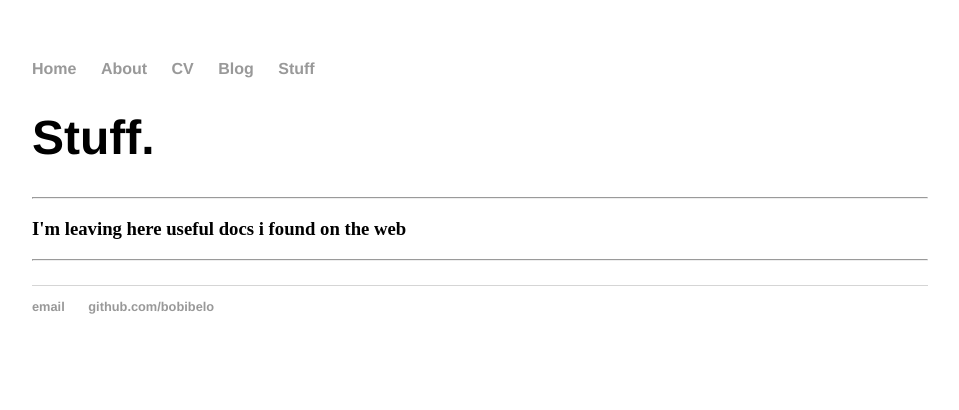
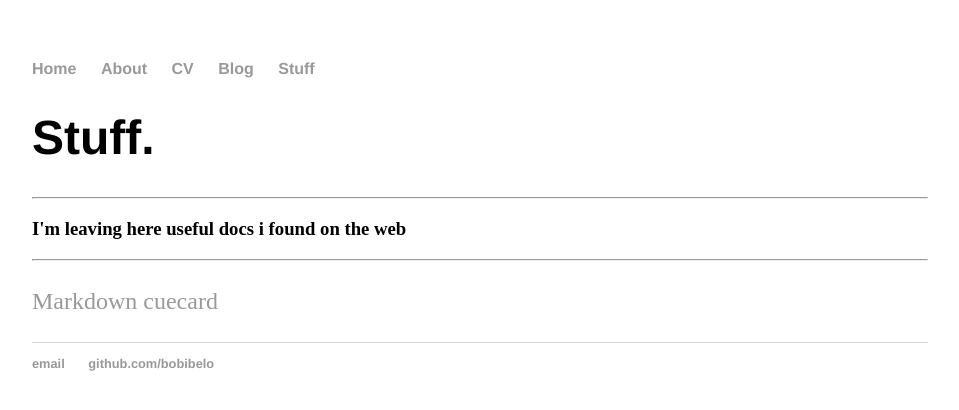
Before and after one commit to Mougatine/Mougatine, a Jekyll site: the page built from stuff/index.html, in a window 1280 px wide. Shown: the top 410 px of the page, without its empty margins (160-1119 px from the left). Built offline with Jekyll 4.4.1, drawn with Linux system fonts in a browser that asks for light colours.

Commit message:
Fix typo in stuff link

```diff
--- a/stuff/index.html
+++ b/stuff/index.html
@@ -7,5 +7,5 @@ title: BoBibelo - Stuff
     <hr>
     <h3>I'm leaving here useful docs i found on the web</h3>
     <hr>
-    <p><a href="/resources/Markdown.pdf"><Markdown cuecard</a></p>
+    <p><a href="/resources/Markdown.pdf">Markdown cuecard</a></p>
 </div>
```
